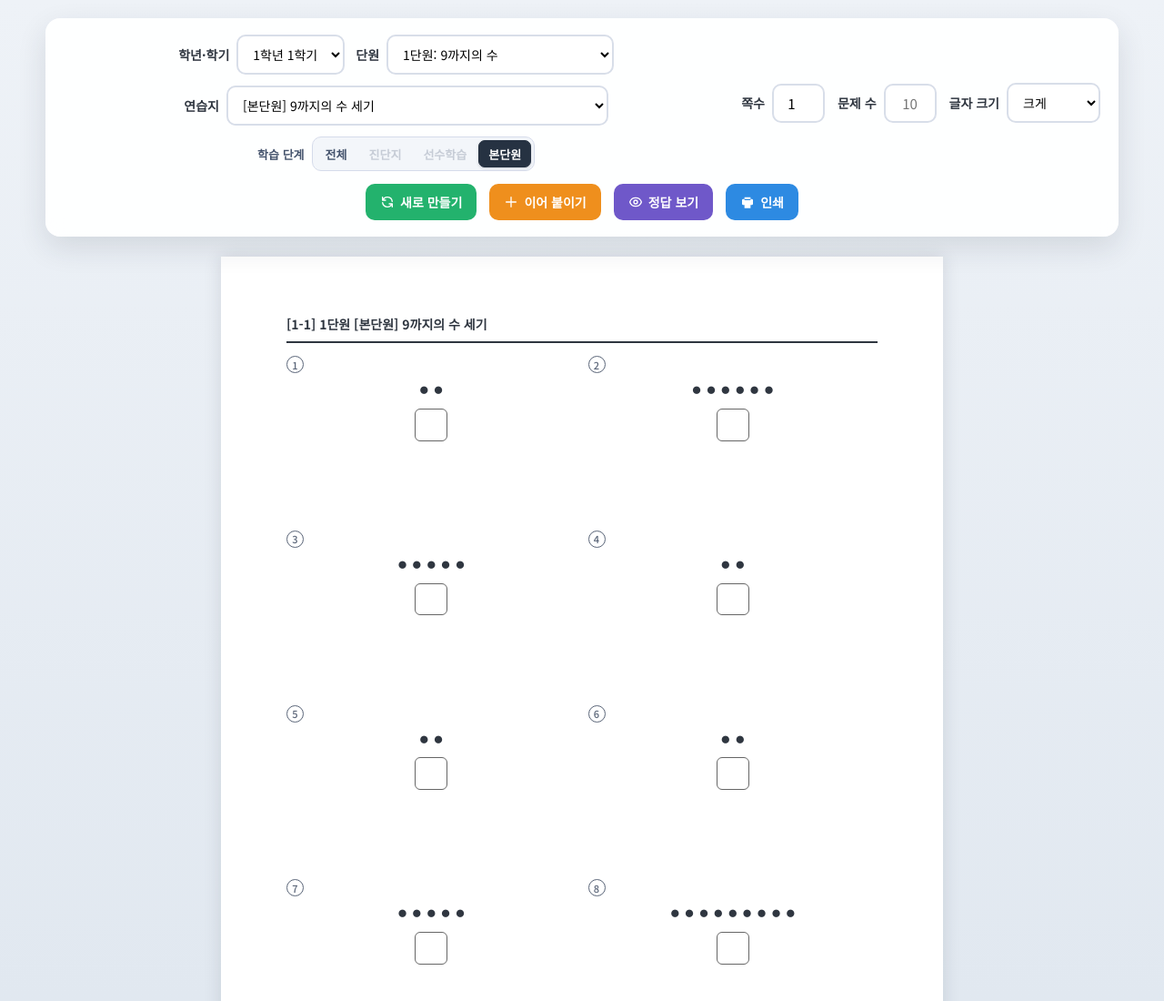
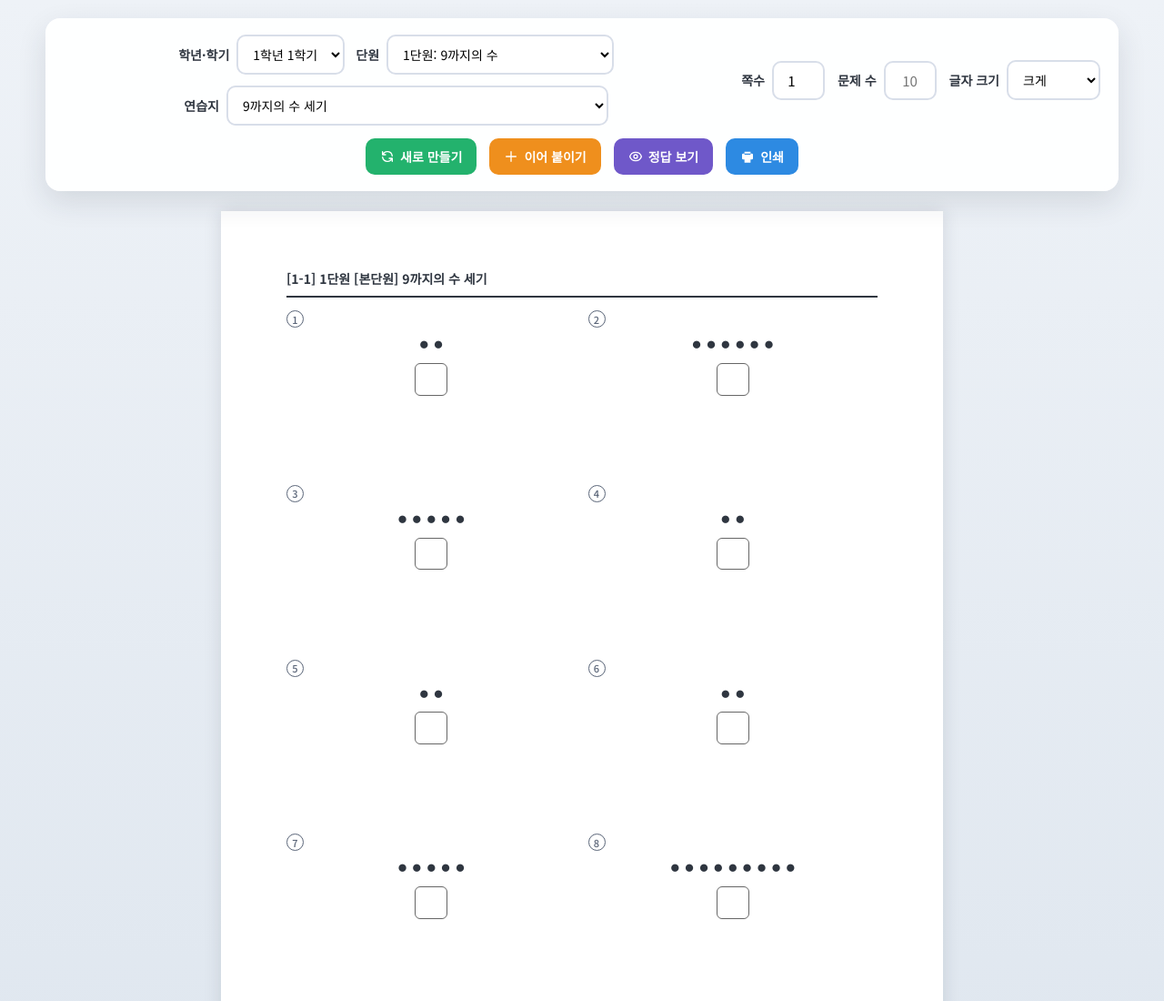
Before and after one commit to JiHeeP/math-worksheet, a plain HTML site: page app/worksheet.html in a window 1280 px wide. Shown: the top 1100 px of the page at 91% size. Drawn offline with Linux system fonts and the light colour scheme.

Commit message:
feat: 연습지 [본단원] 표시 삭제, 마지막 선택 기억, 학습 단계 필터를 선수학습 진단지 버튼으로
- 드롭다운 본단원 항목은 이름만 ([선수학습]·[진단지] 머리표 유지)
- 학기·단원·연습지·쪽수·글자 크기·난이도를 localStorage 에 저장, 주소 없이 열면 복원
- 학습 단계 필터 삭제, 단원의 선수학습 진단지를 바로 여는 버튼 1개

Co-Authored-By: Claude Opus 5.5 <noreply@anthropic.com>
Claude-Session: https://claude.ai/code/session_01A5ALKjqiEBekCwsrVRXjHy

```diff
--- a/app/css/worksheet.css
+++ b/app/css/worksheet.css
@@ -110,51 +110,21 @@ button:disabled:active { transform: none; }
 .btn-answer { background: #6f58c9; color: white; }
 .btn-print { background: #2d8ae2; color: white; }
 
-.stage-filter-group {
-  gap: 8px;
-}
-
-.stage-filter-label {
+/* 선수학습 진단지 바로 만들기 (학습 단계 필터를 대신하는 버튼 1개, 2026-11-20) */
+.pre-diagnostic-button[hidden] { display: none !important; }
+.pre-diagnostic-button {
+  padding: 8px 12px;
+  border: 2px solid #263242;
+  border-radius: 10px;
+  background: #ffffff;
+  color: #263242;
   font-size: 13px;
   font-weight: 700;
-  color: #45546d;
+  font-family: inherit;
   white-space: nowrap;
-}
-
-.stage-filter {
-  display: inline-flex;
-  align-items: center;
-  gap: 2px;
-  padding: 3px;
-  border: 1px solid #d5dbea;
-  border-radius: 10px;
-  background: #f3f6fa;
-}
-
-.stage-filter-button {
-  min-height: 30px;
-  padding: 0 10px;
-  border: 1px solid transparent;
-  border-radius: 7px;
-  background: transparent;
-  color: #45546d;
-  justify-content: center;
-  font-size: 13px;
-  font-weight: 700;
-}
-
-.stage-filter-button.is-active {
-  border-color: #263242;
-  background: #263242;
-  color: #ffffff;
-  box-shadow: 0 1px 3px rgba(31, 41, 55, 0.18);
-}
-
-.stage-filter-button:disabled {
-  background: transparent;
-  color: #8a94a6;
-  box-shadow: none;
-}
+  cursor: pointer;
+}
+.pre-diagnostic-button:hover { background: #eef1f6; }
 
 .dan-control {
   display: inline-flex;
@@ -2140,12 +2110,6 @@ button:disabled:active { transform: none; }
   .controls { align-items: stretch; }
   .control-stack { flex-direction: column; align-items: stretch; }
   .input-group { justify-content: space-between; }
-  .stage-filter-group { align-items: stretch; }
-  .stage-filter {
-    flex: 1;
-    justify-content: center;
-  }
-  .stage-filter-button { flex: 1 1 auto; }
   #unitSelect,
   #worksheetSelect { min-width: 0; width: 100%; }
   .input-group:has(#worksheetSelect) { flex-wrap: wrap; }
--- a/app/js/app.js
+++ b/app/js/app.js
@@ -12,9 +12,9 @@ let answerShown = false;
 let selectedGugudanDans = [2];
 let selectedNumberStage = 2;
 let selectedFractionStage = 2;
-let selectedSectionFilter = '본단원';
 const fitCountCache = new Map();
-const SECTION_FILTERS = ['전체', '진단지', '선수학습', '본단원'];
+// 이 브라우저에서 마지막으로 고른 학기·단원·연습지·쪽수·글자 크기·난이도 (2026-11-20)
+const LAST_STATE_KEY = 'mathWorksheet.lastState.v1';
 const DEFAULT_STAGE = 2;
 // 난이도 버튼 라벨 (catalog controls.*Difficulty.labels 로 학습지별 덮어쓰기 가능)
 const STAGE_LABELS = {
@@ -163,30 +163,71 @@ function getCurrentUnitId() {
   return document.getElementById('unitSelect').value;
 }
 
-function getSectionFilteredItems(items) {
-  if (selectedSectionFilter === '전체') return items;
-  return items.filter((item) => item.section === selectedSectionFilter);
+/* ── 선수학습 진단지 바로 만들기 (학습 단계 필터 대신, 2026-11-20) ── */
+
+function getPreDiagnosticItem(gradeId, unitId) {
+  return getWorksheetsByUnit(gradeId, unitId)
+    .find((item) => item.kind === 'diagnostic' && item.diagnosticFrom !== 'level') || null;
 }
 
-function ensureSectionFilterAvailable(items) {
-  if (selectedSectionFilter === '전체') return;
-  if (items.some((item) => item.section === selectedSectionFilter)) return;
-  selectedSectionFilter = '전체';
+function updatePreDiagnosticButton() {
+  const button = document.getElementById('preDiagnosticButton');
+  if (!button) return;
+  button.hidden = !getPreDiagnosticItem(currentGradeId(), getCurrentUnitId());
 }
 
-function updateSectionFilterControl(items) {
-  const control = document.getElementById('sectionFilter');
-  if (!control) return;
+/* ── 마지막 선택 기억 (브라우저 localStorage, 기기마다 따로) ── */
 
-  const available = new Set(items.map((item) => item.section));
-  control.querySelectorAll('.stage-filter-button').forEach((button) => {
-    const section = button.dataset.sectionFilter;
-    const disabled = section !== '전체' && !available.has(section);
-    const active = section === selectedSectionFilter;
-    button.disabled = disabled;
-    button.classList.toggle('is-active', active);
-    button.setAttribute('aria-pressed', active ? 'true' : 'false');
-  });
+function readLastState() {
+  try {
+    const raw = localStorage.getItem(LAST_STATE_KEY);
+    return raw ? JSON.parse(raw) : null;
+  } catch (e) {
+    return null;
+  }
+}
+
+function saveLastState() {
+  const sheet = document.getElementById('worksheetSelect').value;
+  if (!sheet) return;
+  const state = {
+    grade: currentGradeId(),
+    unit: getCurrentUnitId(),
+    sheet,
+    pageCount: parseInt(document.getElementById('pageCount').value, 10) || 1,
+    fontScale: document.getElementById('fontScale').value,
+    numberStage: selectedNumberStage,
+    fractionStage: selectedFractionStage,
+    gugudanDans: selectedGugudanDans,
+  };
+  try {
+    localStorage.setItem(LAST_STATE_KEY, JSON.stringify(state));
+  } catch (e) { /* 사생활 보호 모드 등에서 저장이 막혀도 동작에는 지장 없음 */ }
+}
+
+/* 저장된 쪽수·글자 크기·난이도를 되살린다 (같은 연습지일 때만) */
+function restoreLastSettings(state) {
+  if (!state || state.sheet !== document.getElementById('worksheetSelect').value) return;
+  const pageCount = parseInt(state.pageCount, 10);
+  if (pageCount >= 1 && pageCount <= 20) document.getElementById('pageCount').value = pageCount;
+
+  const fontSelect = document.getElementById('fontScale');
+  const fontOption = Array.from(fontSelect.options).find((o) => o.value === String(state.fontScale));
+  if (fontOption) {
+    fontSelect.value = fontOption.value;
+    const container = document.getElementById('sheets-container');
+    container.style.setProperty('--font-scale', fontOption.value);
+    container.style.setProperty('--pdf-scale', fontOption.value);
+  }
+  if ([1, 2, 3].includes(state.numberStage)) selectedNumberStage = state.numberStage;
+  if ([1, 2, 3].includes(state.fractionStage)) selectedFractionStage = state.fractionStage;
+  if (Array.isArray(state.gugudanDans)) {
+    const dans = state.gugudanDans.filter((d) => Number.isInteger(d) && d >= 2 && d <= 9);
+    if (dans.length) selectedGugudanDans = [...new Set(dans)].sort((x, y) => x - y);
+  }
+  const item = catalogMap[state.sheet];
+  updateAllStageControls(item);
+  updateSelectedMeta();
 }
 
 /* ── 학습지가 바뀔 때: 그 학습지에 맞는 기본값으로 되돌림 ──
@@ -302,6 +343,7 @@ function buildHash() {
 }
 
 function syncHash(push = false) {
+  saveLastState();
   const hash = buildHash();
   if (location.hash === hash) return;
   try {
@@ -335,36 +377,40 @@ function navigateTo(action, { push = false, generateNow = true } = {}) {
     : Object.keys(getUnitsOfGrade(action.grade))[0];
   unitSelect.value = unitId;
 
-  const sheet = action.sheet ? catalogMap[action.sheet] : null;
-  if (sheet) selectedSectionFilter = sheet.section;
-  else if (action.section) selectedSectionFilter = action.section;
-  else selectedSectionFilter = '본단원';
+  // 학습지가 없고 구분만 있으면(예: '이 단원 선수학습으로') 그 구분의 첫 학습지
+  let preferredId = action.sheet && catalogMap[action.sheet] ? action.sheet : null;
+  if (!preferredId && action.section) {
+    const first = getWorksheetsByUnit(action.grade, unitId).find((item) => item.section === action.section);
+    if (first) preferredId = first.id;
+  }
 
-  populateWorksheetSelect(action.grade, unitId, action.sheet);
+  populateWorksheetSelect(action.grade, unitId, preferredId);
   syncHash(push);
   if (generateNow) generate('replace');
 }
 
 function populateWorksheetSelect(gradeId, unitId, preferredId) {
   const worksheetSelect = document.getElementById('worksheetSelect');
-  const allItems = getWorksheetsByUnit(gradeId, unitId);
-  ensureSectionFilterAvailable(allItems);
-  updateSectionFilterControl(allItems);
-
-  const items = getSectionFilteredItems(allItems);
+  const items = getWorksheetsByUnit(gradeId, unitId);
   worksheetSelect.innerHTML = items.map((item) => {
     // `from` 이 명시된 항목 (선수학습) 만 출처 태그 표시.
     // 본단원은 현재 학기와 같아서 태그 생략 (사용자 결정 2026-05-02).
     const tag = item.from ? ` (${formatGradeShort(item.from)})` : '';
-    return `<option value="${item.id}">[${item.section}] ${item.label}${tag}</option>`;
+    // [본단원] 머리표는 쓰지 않는다 (사용자 결정 2026-11-20). [선수학습]·[진단지]만 표시.
+    const prefix = item.section === '본단원' ? '' : `[${item.section}] `;
+    return `<option value="${item.id}">${prefix}${item.label}${tag}</option>`;
   }).join('');
 
-  const nextId = preferredId && items.some((item) => item.id === preferredId) ? preferredId : (items[0] && items[0].id);
+  // 고른 학습지가 없으면 본단원 첫 학습지 (예전 '본단원' 필터 기본값과 같은 시작점)
+  const firstMain = items.find((item) => item.section === '본단원');
+  const fallbackId = (firstMain || items[0] || {}).id;
+  const nextId = preferredId && items.some((item) => item.id === preferredId) ? preferredId : fallbackId;
   if (nextId) {
     const item = catalogMap[nextId];
     worksheetSelect.value = nextId;
     applyWorksheetDefaults(item);
   }
+  updatePreDiagnosticButton();
 }
 
 function currentGradeId() {
@@ -577,6 +623,7 @@ function generate(mode) {
   const pageCount = Math.min(20, Math.max(1, parseInt(document.getElementById('pageCount').value, 10) || 1));
   const item = catalogMap[worksheetId];
   if (!item) return;
+  saveLastState();
 
   const customCount = parseInt(problemCountInput.value, 10);
   const fontScale = getCurrentFontScale();
@@ -665,16 +712,10 @@ document.getElementById('unitSelect').addEventListener('change', (event) => {
   syncHash();
 });
 
-document.getElementById('sectionFilter').addEventListener('click', (event) => {
-  const button = event.target.closest('.stage-filter-button');
-  if (!button || button.disabled) return;
-
-  const nextFilter = button.dataset.sectionFilter;
-  if (!SECTION_FILTERS.includes(nextFilter)) return;
-  selectedSectionFilter = nextFilter;
-  populateWorksheetSelect(currentGradeId(), getCurrentUnitId());
-  syncHash();
-  generate('replace');
+document.getElementById('preDiagnosticButton').addEventListener('click', () => {
+  const item = getPreDiagnosticItem(currentGradeId(), getCurrentUnitId());
+  if (!item) return;
+  navigateTo({ grade: item.grade, unit: item.unit, sheet: item.id }, { push: true });
 });
 
 document.getElementById('worksheetSelect').addEventListener('change', () => {
@@ -761,7 +802,10 @@ document.getElementById('fontScale').addEventListener('change', () => {
   container.style.setProperty('--font-scale', scale);
   container.style.setProperty('--pdf-scale', scale);
   updateSelectedMeta();
+  saveLastState();
 });
+
+document.getElementById('pageCount').addEventListener('change', saveLastState);
 
 window.generate = generate;
 window.toggleAnswers = toggleAnswers;
@@ -770,8 +814,16 @@ window.toggleAnswers = toggleAnswers;
 
 populateGradeSelect();
 const initialAction = parseHash();
+const lastState = readLastState();
 if (initialAction) {
   navigateTo(initialAction, { push: false });
+} else if (lastState && GRADE_META[lastState.grade]) {
+  navigateTo(
+    { grade: lastState.grade, unit: lastState.unit, sheet: catalogMap[lastState.sheet] ? lastState.sheet : null },
+    { push: false, generateNow: false },
+  );
+  restoreLastSettings(lastState);
+  generate('replace');
 } else {
   populateUnitSelect(DEFAULT_GRADE_ID);
   const firstUnitId = Object.keys(getUnitsOfGrade(DEFAULT_GRADE_ID))[0];
--- a/app/worksheet.html
+++ b/app/worksheet.html
@@ -8,7 +8,7 @@
   <meta http-equiv="Expires" content="0">
   <title>초등 수학 연습지 생성기</title>
   <link rel="icon" href="favicon.svg?v=20260507" type="image/svg+xml">
-  <link rel="stylesheet" href="css/worksheet.css?v=20261120-level-review">
+  <link rel="stylesheet" href="css/worksheet.css?v=20261120-remember-last">
 </head>
 <body>
 
@@ -31,15 +31,7 @@
       <select id="jumpSelect" class="jump-select" hidden aria-label="선수학습으로 이동"></select>
     </div>
 
-    <div class="input-group stage-filter-group" aria-label="학습 단계 필터">
-      <span class="stage-filter-label">학습 단계</span>
-      <div class="stage-filter" id="sectionFilter" role="group" aria-label="학습 단계">
-        <button type="button" class="stage-filter-button" data-section-filter="전체" aria-pressed="false">전체</button>
-        <button type="button" class="stage-filter-button" data-section-filter="진단지" aria-pressed="false">진단지</button>
-        <button type="button" class="stage-filter-button" data-section-filter="선수학습" aria-pressed="false">선수학습</button>
-        <button type="button" class="stage-filter-button is-active" data-section-filter="본단원" aria-pressed="true">본단원</button>
-      </div>
-    </div>
+    <button type="button" class="pre-diagnostic-button" id="preDiagnosticButton" hidden>선수학습 진단지 만들기</button>
   </div>
 
   <div class="input-group">
@@ -118,6 +110,6 @@
 
 <div id="sheets-container"></div>
 
-<script type="module" src="js/app.js?v=20261120-level-review"></script>
+<script type="module" src="js/app.js?v=20261120-remember-last"></script>
 </body>
 </html>
```
Also changed, not shown: 3 other files.
